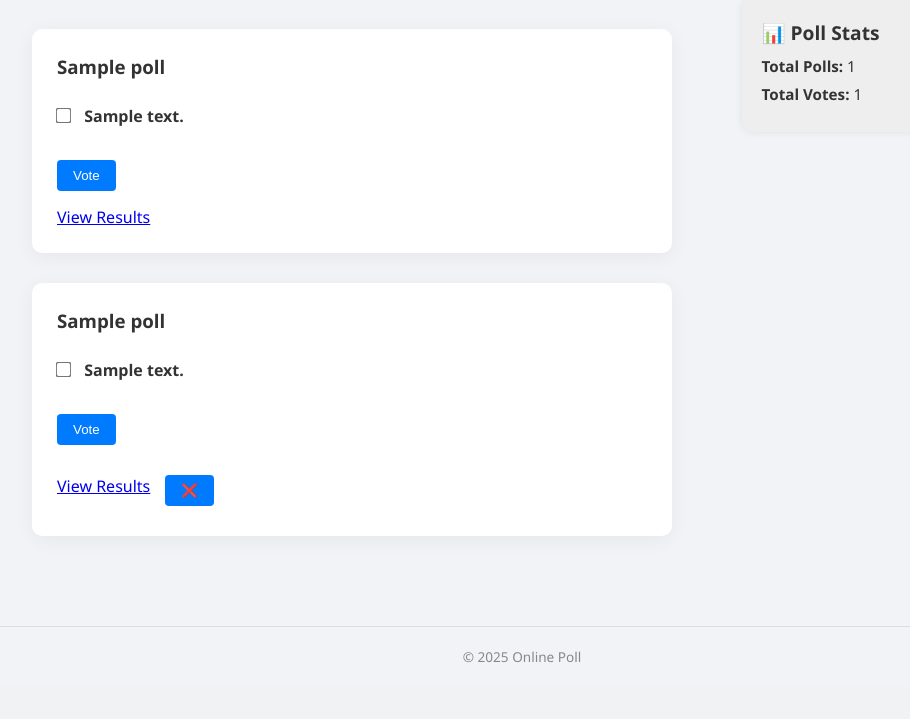
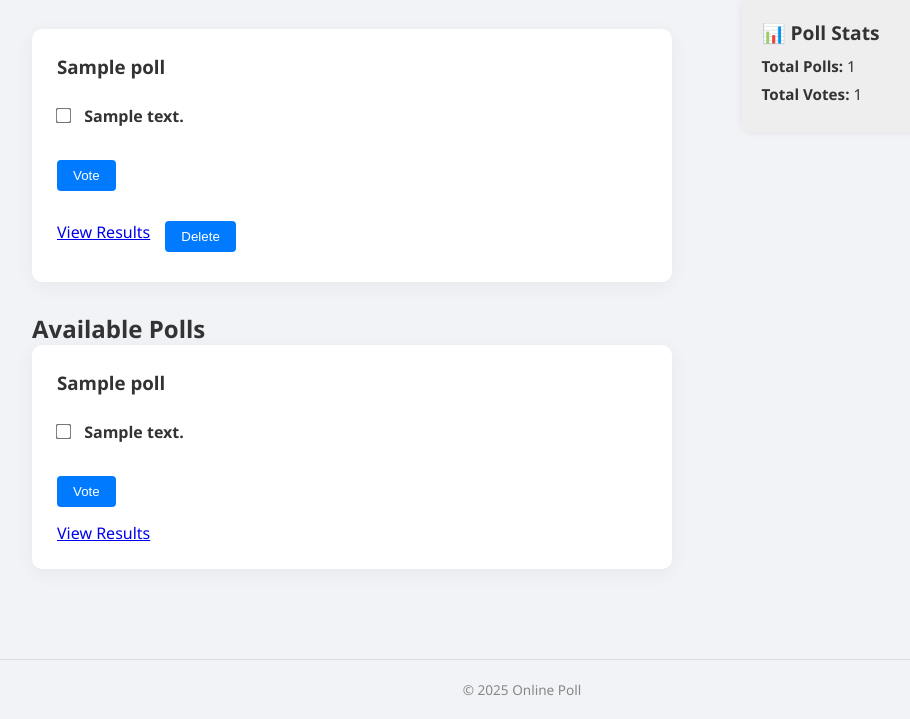
Before and after one commit to akey098/Final_Project_Online_poll, a Flask app: template templates/index.html in a window 1280 px wide. Shown: the part 165-884 px from the top of the page, without its empty margins (118-1028 px from the left). Before the commit the page ends 828 px from the top, so only its background shows below. Run offline with Flask 3, Linux system fonts and the light colour scheme; tables that the repository leaves empty hold one stand-in row (values such as "Sample post"); the template is opened without the code that fills it: values that come from a table or form of the project are taken from there, most other values are stand-ins (such as "Sample title", 1, 10 or a date in 2020).

Commit message:
delete button

```diff
--- a/app.py
+++ b/app.py
@@ -1,3 +1,4 @@
+# app.py
 from flask import Flask, render_template, request, redirect, url_for
 from flask_sqlalchemy import SQLAlchemy
 from datetime import datetime
@@ -12,7 +13,10 @@ class Poll(db.Model):
     question = db.Column(db.String(200), nullable=False)
     is_multiple_choice = db.Column(db.Boolean, default=False)
     created_at = db.Column(db.DateTime, default=datetime.utcnow)
-    options = db.relationship('Option', backref='poll', lazy=True, cascade='all, delete-orphan')
+    options = db.relationship(
+        'Option', backref='poll', lazy=True,
+        cascade='all, delete-orphan'
+    )
 
 class Option(db.Model):
     id = db.Column(db.Integer, primary_key=True)
@@ -25,7 +29,12 @@ def index():
     polls = Poll.query.order_by(Poll.created_at.desc()).all()
     total_votes = sum(opt.votes for opt in Option.query.all())
     total_polls = Poll.query.count()
-    return render_template('base.html', polls=polls, total_votes=total_votes, total_polls=total_polls)
+    return render_template(
+        'base.html',
+        polls=polls,
+        total_votes=total_votes,
+        total_polls=total_polls
+    )
 
 @app.route('/create', methods=['GET', 'POST'])
 def create():
@@ -34,7 +43,10 @@ def create():
         is_multiple_choice = 'is_multiple_choice' in request.form
         option_texts = request.form.getlist('options')
         if question and len(option_texts) >= 2:
-            poll = Poll(question=question, is_multiple_choice=is_multiple_choice)
+            poll = Poll(
+                question=question,
+                is_multiple_choice=is_multiple_choice
+            )
             db.session.add(poll)
             db.session.flush()
             for text in option_texts:
@@ -44,18 +56,27 @@ def create():
 
     total_votes = sum(opt.votes for opt in Option.query.all())
     total_polls = Poll.query.count()
-    return render_template('create.html', total_votes=total_votes, total_polls=total_polls)
+    return render_template(
+        'create.html',
+        total_votes=total_votes,
+        total_polls=total_polls
+    )
 
 @app.route('/vote/<int:poll_id>', methods=['POST'])
 def vote(poll_id):
     poll = Poll.query.get_or_404(poll_id)
     selected_option_ids = request.form.getlist('choice')
     for option_id in selected_option_ids:
-        option = Option.query.filter_by(id=option_id, poll_id=poll.id).first()
+        option = Option.query.filter_by(
+            id=option_id, poll_id=poll.id
+        ).first()
         if option:
             option.votes += 1
     db.session.commit()
-    return redirect(url_for('poll_results', poll_id=poll.id, voted=selected_option_ids))
+    return redirect(
+        url_for('poll_results', poll_id=poll.id,
+                voted=selected_option_ids)
+    )
 
 @app.route('/results/<int:poll_id>')
 def poll_results(poll_id):
@@ -69,6 +90,14 @@ def poll_results(poll_id):
         total_polls=total_polls
     )
 
+# NEW: delete route
+@app.route('/delete/<int:poll_id>', methods=['POST'])
+def delete_poll(poll_id):
+    poll = Poll.query.get_or_404(poll_id)
+    db.session.delete(poll)
+    db.session.commit()
+    return redirect(url_for('index'))
+
 if __name__ == '__main__':
     with app.app_context():
         db.create_all()
--- a/static/css/styles.css
+++ b/static/css/styles.css
@@ -175,6 +175,16 @@ button:hover {
     background-color: var(--button-hover);
 }
 
+/* Delete Poll Button */
+.delete-poll-btn {
+    background-color: #e74c3c;
+    margin-left: 8px;
+}
+
+.delete-poll-btn:hover {
+    background-color: #c0392b;
+}
+
 /* Results */
 .result-container {
     margin-top: 20px;
--- a/templates/base.html
+++ b/templates/base.html
@@ -1,9 +1,11 @@
+<!-- templates/base.html -->
 <!DOCTYPE html>
 <html lang="en">
 <head>
     <meta charset="UTF-8">
     <title>Online Poll</title>
-    <link rel="stylesheet" href="{{ url_for('static', filename='css/styles.css') }}">
+    <link rel="stylesheet"
+          href="{{ url_for('static', filename='css/styles.css') }}">
 </head>
 <body>
     <header>
@@ -20,14 +22,21 @@
             {% for poll in polls %}
             <div class="poll">
                 <h3>{{ poll.question }}</h3>
-        <form method="POST" action="{{ url_for('vote', poll_id=poll.id) }}">
+
+                <form method="POST"
+                      action="{{ url_for('vote', poll_id=poll.id) }}">
                     <div class="poll-options">
                         {% for option in poll.options %}
                             <label>
                                 {% if poll.is_multiple_choice %}
-                            <input type="checkbox" name="choice" value="{{ option.id }}">
+                                    <input type="checkbox"
+                                           name="choice"
+                                           value="{{ option.id }}">
                                 {% else %}
-                            <input type="radio" name="choice" value="{{ option.id }}" required>
+                                    <input type="radio"
+                                           name="choice"
+                                           value="{{ option.id }}"
+                                           required>
                                 {% endif %}
                                 {{ option.text }}
                             </label>
@@ -37,21 +46,33 @@
                 </form>
 
                 <div class="poll-links">
-            <a href="{{ url_for('poll_results', poll_id=poll.id) }}">View Results</a>
-
+                    <a href="{{ url_for('poll_results',
+                                        poll_id=poll.id) }}">
+                        View Results
+                    </a>
+                    <!-- NEW: Delete button -->
+                    <form method="POST"
+                          action="{{ url_for('delete_poll',
+                                             poll_id=poll.id) }}"
+                          style="display:inline">
+                        <button type="submit"
+                                onclick="return confirm(
+                                  'Are you sure you want to delete this poll?'
+                                );">
+                          Delete
+                        </button>
+                    </form>
                 </div>
             </div>
             {% endfor %}
-            {% block content %}
-            {% endblock %}
+
+            {% block content %}{% endblock %}
         </main>
 
         <aside class="side-panel">
             <h3>📊 Poll Stats</h3>
-            {% set total_polls = total_polls if total_polls is defined else namespace(count=0) %}
-            {% set total_votes = total_votes if total_votes is defined else namespace(count=0) %}
-            <p><strong>Total Polls:</strong> {{ total_polls.count if total_polls is mapping or total_polls is sequence else total_polls }}</p>
-            <p><strong>Total Votes:</strong> {{ total_votes.count if total_votes is mapping or total_votes is sequence else total_votes }}</p>
+            <p><strong>Total Polls:</strong> {{ total_polls }}</p>
+            <p><strong>Total Votes:</strong> {{ total_votes }}</p>
         </aside>
     </div>
 
@@ -60,6 +81,7 @@
     </footer>
 
     <div id="firework-container"></div>
-    <script src="{{ url_for('static', filename='js/main.js') }}"></script>
+    <script
+      src="{{ url_for('static', filename='js/main.js') }}"></script>
 </body>
 </html>
--- a/templates/index.html
+++ b/templates/index.html
@@ -1,8 +1,12 @@
 {% extends 'base.html' %}
 {% block content %}
+<h2>Available Polls</h2>
+
+{% if polls %}
     {% for poll in polls %}
         <div class="poll">
             <h3>{{ poll.question }}</h3>
+
             <form method="POST" action="{{ url_for('vote', poll_id=poll.id) }}">
                 <div class="poll-options">
                     {% for option in poll.options %}
@@ -19,14 +23,13 @@
                 <button type="submit">Vote</button>
             </form>
 
-        <div class="poll-links">
             <a href="{{ url_for('poll_results', poll_id=poll.id) }}">View Results</a>
 
-            <!-- Delete button (POST form) -->
-            <form method="POST" action="{{ url_for('delete_poll', poll_id=poll.id) }}" style="display:inline;">
-                <button type="submit" class="delete-btn">❌</button>
-            </form>
-        </div>
         </div>
     {% endfor %}
+{% else %}
+    <p style="margin-top: 30px; font-size: 1.1rem; color: #666;">
+        <em>No polls created yet. Let’s <a href="{{ url_for('create') }}">make one</a>!</em>
+    </p>
+{% endif %}
 {% endblock %}
```
Lines whose indentation alone changed are shown as unchanged.
